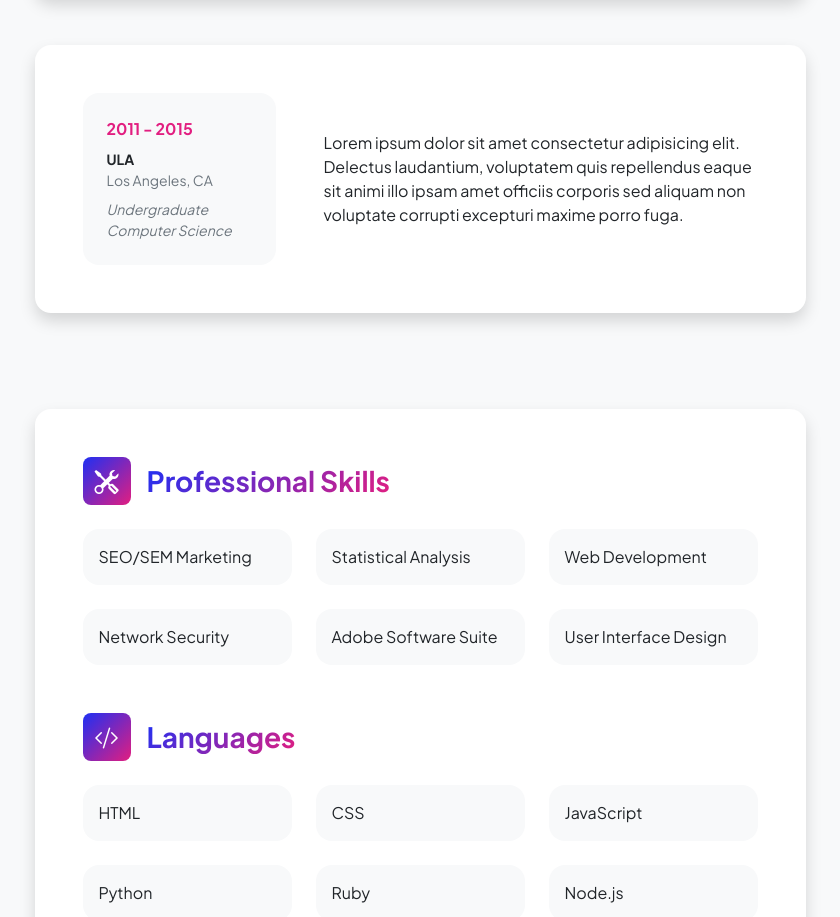
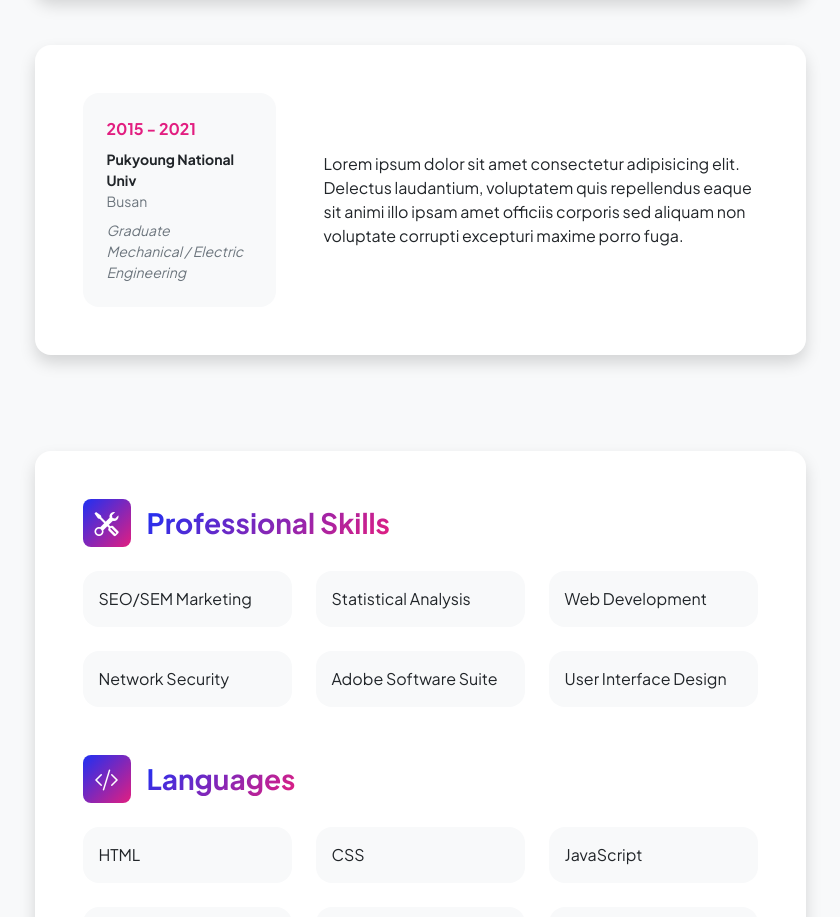
Before and after one commit to HeeJu-XiJu/HeeJu-XiJu.github.io, a plain HTML site: page resume.html in a window 1280 px wide. Shown: the part 1215-2132 px from the top of the page, without its empty margins (220-1060 px from the left). Drawn offline with nearby package versions, Linux system fonts and the light colour scheme.

```diff
--- a/resume.html
+++ b/resume.html
@@ -115,14 +115,14 @@
                                     <div class="row align-items-center gx-5">
                                         <div class="col text-center text-lg-start mb-4 mb-lg-0">
                                             <div class="bg-light p-4 rounded-4">
-                                                <div class="text-secondary fw-bolder mb-2">2011 - 2015</div>
+                                                <div class="text-secondary fw-bolder mb-2">2015 - 2021</div>
                                                 <div class="mb-2">
-                                                    <div class="small fw-bolder">ULA</div>
-                                                    <div class="small text-muted">Los Angeles, CA</div>
+                                                    <div class="small fw-bolder">Pukyoung National Univ</div>
+                                                    <div class="small text-muted">Busan</div>
                                                 </div>
                                                 <div class="fst-italic">
-                                                    <div class="small text-muted">Undergraduate</div>
-                                                    <div class="small text-muted">Computer Science</div>
+                                                    <div class="small text-muted">Graduate</div>
+                                                    <div class="small text-muted">Mechanical / Electric Engineering </div>
                                                 </div>
                                             </div>
                                         </div>
```
Also changed, not shown: projects.html (+2 -2 lines), assets/project1.jpeg (added), assets/project2.jpeg (added).
